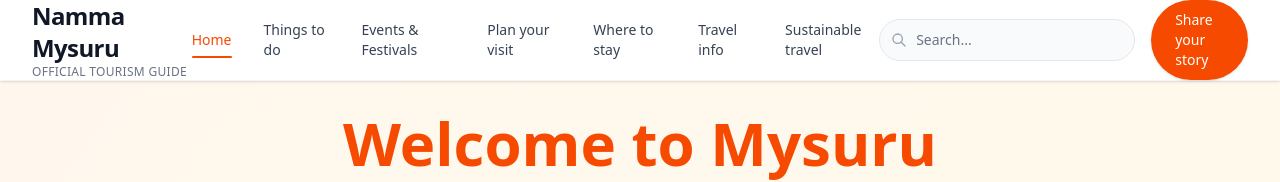
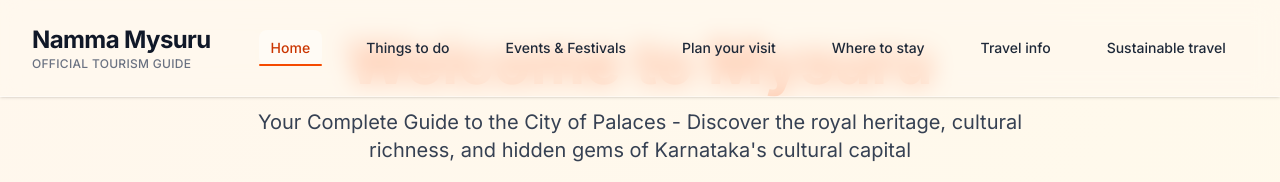
Before and after one commit to BHUVANBN/VisitMysuru, a React (Vite) app: page / in a window 1280 px wide. Shown: the top 182 px of the page. Built offline with nearby package versions, Linux system fonts and the light colour scheme.

Commit message:
Changes done on Navbar

```diff
--- a/index.html
+++ b/index.html
@@ -19,7 +19,7 @@
     <link rel="preconnect" href="https://fonts.gstatic.com" crossorigin>
     <link href="https://fonts.googleapis.com/css2?family=Inter:wght@300;400;500;600;700&display=swap" rel="stylesheet">
   </head>
-  <body>
+  <body class="min-h-screen bg-gradient-to-br from-orange-100 via-blue-100 to-blue-200">
     <div id="root"></div>
     <script type="module" src="/src/main.jsx"></script>
   </body>
--- a/src/App.css
+++ b/src/App.css
@@ -12,9 +12,11 @@ html {
 }
 
 body {
-  margin: 0;
-  padding: 0;
-  background-color: #fafafa;
+
+min-height: 100vh;
+  background: linear-gradient(135deg, #daa139 0%, #85b1de 100%);
+  /* #ffe5b4 is a light orange, #a7c7e7 is a light blue */
+  font-family: 'Inter', sans-serif;
 }
 
 /* Custom scrollbar for webkit browsers */
--- a/src/components/Hero.jsx
+++ b/src/components/Hero.jsx
@@ -1,6 +1,6 @@
 const Hero = () => {
   return (
-    <section className="relative bg-gray-900 min-h-screen flex items-center">
+    <section className="relative bg-gray-900 h-screen flex items-center justify-center">
       {/* Background Image */}
       <div className="absolute inset-0">
         <img
@@ -12,7 +12,7 @@ const Hero = () => {
       </div>
 
       {/* Content */}
-      <div className="relative max-w-7xl mx-auto px-4 sm:px-6 lg:px-8 text-center">
+      <div className="relative max-w-7xl mx-auto px-4 sm:px-6 lg:px-8 text-center z-10 mt-20">
         <div className="max-w-3xl mx-auto">
           <h1 className="text-4xl md:text-6xl font-bold text-white mb-6">
             Welcome to Mysuru
@@ -32,7 +32,7 @@ const Hero = () => {
       </div>
 
       {/* Scroll Indicator */}
-      <div className="absolute bottom-8 left-1/2 transform -translate-x-1/2">
+      <div className="absolute bottom-8 left-1/2 transform -translate-x-1/2 z-10">
         <div className="animate-bounce">
           <svg className="w-6 h-6 text-white" fill="none" stroke="currentColor" viewBox="0 0 24 24">
             <path strokeLinecap="round" strokeLinejoin="round" strokeWidth={2} d="M19 14l-7 7m0 0l-7-7m7 7V3" />
--- a/src/components/Navigation.jsx
+++ b/src/components/Navigation.jsx
@@ -1,9 +1,38 @@
-import { useState } from 'react'
+import { useState, useEffect } from 'react'
 import { Link, useLocation } from 'react-router-dom'
 
 const Navigation = () => {
   const [isMenuOpen, setIsMenuOpen] = useState(false)
+  const [scrolled, setScrolled] = useState(false)
+  const [showSearchAndCTA, setShowSearchAndCTA] = useState(true)
+  const [lastScrollY, setLastScrollY] = useState(0)
   const location = useLocation()
+
+  useEffect(() => {
+    const handleScroll = () => {
+      const currentScrollY = window.scrollY;
+
+      // Set scrolled state for styling
+      setScrolled(currentScrollY > 80);
+
+      // Show/hide search and CTA based on scroll direction
+      if (currentScrollY < 20) {
+        // At the top, always show and ensure top bar is hidden
+        setShowSearchAndCTA(true);
+      } else if (currentScrollY > lastScrollY) {
+        // Scrolling down, hide
+        setShowSearchAndCTA(false);
+      } else if (currentScrollY < lastScrollY - 10) {
+        // Scrolling up with some threshold to prevent flickering
+        setShowSearchAndCTA(true);
+      }
+
+      setLastScrollY(currentScrollY);
+    };
+
+    window.addEventListener('scroll', handleScroll);
+    return () => window.removeEventListener('scroll', handleScroll);
+  }, [lastScrollY]);
 
   const navigationItems = [
     { name: 'Home', path: '/' },
@@ -18,27 +47,41 @@ const Navigation = () => {
   const isActive = (path) => location.pathname === path
 
   return (
-    <nav className="bg-white shadow-sm sticky top-0 z-50 border-b border-gray-100">
-      <div className="max-w-7xl mx-auto">
-        <div className="flex justify-between items-center h-20 px-4 sm:px-6 lg:px-8">
-          {/* Logo */}
-          <Link to="/" className="flex items-center">
+    <>
+      {/* Main Navigation */}
+      <nav className={`fixed left-0 right-0 z-50 transition-all duration-500 ease-out ${
+        scrolled ? 'top-0 py-4 px-6' : 'top-0 py-0 px-0'
+      }`}>
+        <div className={`transition-all duration-500 ease-out ${
+          scrolled
+            ? 'max-w-7xl mx-auto bg-orange-50/80 backdrop-blur-xl border border-white/50 rounded-2xl shadow-2xl shadow-orange-200/20'
+            : 'w-full bg-orange-50/70 backdrop-blur-md shadow-sm border-b border-white/40'
+        }`}>
+          <div className="flex items-center justify-between px-8 py-6">
+
+            {/* Logo Section - Left */}
+            <Link to="/" className="flex items-center flex-shrink-0 group">
               <div className="flex flex-col">
-              <div className="text-2xl font-bold text-gray-900 tracking-tight">Namma Mysuru</div>
-              <div className="text-xs text-gray-500 font-medium tracking-wide uppercase">Official Tourism Guide</div>
+                <div className="text-2xl font-bold text-gray-900 tracking-tight group-hover:text-orange-600 transition-colors duration-300">
+                  Namma Mysuru
+                </div>
+                <div className="text-xs text-gray-500 font-medium tracking-wide uppercase">
+                  Official Tourism Guide
+                </div>
               </div>
             </Link>
 
-          {/* Desktop Navigation */}
-          <div className="hidden lg:flex items-center space-x-8">
+            {/* Center Navigation - Desktop */}
+            <div className="hidden xl:flex items-center justify-center flex-1 mx-12">
+              <div className="flex items-center space-x-8">
                 {navigationItems.map((item) => (
                   <Link
                     key={item.path}
                     to={item.path}
-                className={`text-sm font-medium transition-colors duration-200 relative py-2 ${
+                    className={`relative text-sm font-medium px-3 py-2 rounded-lg transition-all duration-300 whitespace-nowrap group ${
                       isActive(item.path)
-                    ? 'text-orange-600'
-                    : 'text-gray-700 hover:text-orange-600'
+                        ? 'text-orange-700 bg-white/40'
+                        : 'text-gray-800 hover:text-orange-700 hover:bg-white/30'
                     }`}
                   >
                     {item.name}
@@ -48,34 +91,114 @@ const Navigation = () => {
                   </Link>
                 ))}
               </div>
+            </div>
 
-          {/* Search and CTA */}
-          <div className="hidden lg:flex items-center space-x-4">
+            {/* Right Section - Search and CTA (Only when not scrolled) */}
+            <div className={`hidden xl:flex items-center space-x-4 flex-shrink-0 transition-all duration-300 ease-out transform ${
+              !scrolled ? 'translate-x-0 opacity-100' : 'translate-x-4 opacity-0 pointer-events-none'
+            }`}>
               <div className="relative">
                 <div className="absolute inset-y-0 left-0 pl-3 flex items-center pointer-events-none">
-                <svg className="h-4 w-4 text-gray-400" fill="none" viewBox="0 0 24 24" stroke="currentColor">
+                  <svg className="h-4 w-4 text-gray-500" fill="none" viewBox="0 0 24 24" stroke="currentColor">
                     <path strokeLinecap="round" strokeLinejoin="round" strokeWidth={2} d="M21 21l-6-6m2-5a7 7 0 11-14 0 7 7 0 0114 0z" />
                   </svg>
                 </div>
                 <input
                   type="text"
                   placeholder="Search..."
-                className="block w-64 pl-9 pr-3 py-2.5 border border-gray-200 rounded-full text-sm bg-gray-50 placeholder-gray-500 focus:outline-none focus:ring-2 focus:ring-orange-500 focus:border-transparent focus:bg-white transition-all duration-200"
+                  className="block w-48 pl-9 pr-3 py-2.5 border border-white/40 bg-white/50 backdrop-blur-sm rounded-full text-sm placeholder-gray-500 focus:outline-none focus:ring-2 focus:ring-orange-500 focus:border-white/60 focus:bg-white/70 transition-all duration-500"
                 />
               </div>
               <Link
                 to="/contribute"
-              className="bg-orange-600 hover:bg-orange-700 text-white px-6 py-2.5 rounded-full text-sm font-medium transition-colors duration-200 shadow-sm hover:shadow-md"
+                className="px-6 py-2.5 bg-orange-600 hover:bg-orange-700 text-white rounded-full text-sm font-medium transition-all duration-500 shadow-sm hover:shadow-lg whitespace-nowrap transform hover:scale-105 border border-white/20"
               >
                 Share your story
               </Link>
             </div>
 
+            {/* Tablet Navigation */}
+            <div className="hidden lg:flex xl:hidden items-center justify-center flex-1 mx-8">
+              <div className="flex items-center space-x-4">
+                {navigationItems.slice(0, 5).map((item) => (
+                  <Link
+                    key={item.path}
+                    to={item.path}
+                    className={`relative text-sm font-medium px-2 py-2 rounded-lg transition-all duration-300 whitespace-nowrap ${
+                      isActive(item.path)
+                        ? 'text-orange-700 bg-white/40'
+                        : 'text-gray-800 hover:text-orange-700 hover:bg-white/30'
+                    }`}
+                  >
+                    {item.name}
+                    {isActive(item.path) && (
+                      <div className="absolute bottom-0 left-0 right-0 h-0.5 bg-orange-600 rounded-full"></div>
+                    )}
+                  </Link>
+                ))}
+
+                {/* More Dropdown */}
+                <div className="relative group">
+                  <button className={`text-sm font-medium py-2 px-2 flex items-center rounded-lg transition-all duration-300 ${
+                    scrolled
+                      ? 'text-gray-800 hover:text-orange-700 hover:bg-white/40'
+                      : 'text-gray-800 hover:text-orange-700 hover:bg-white/30'
+                  }`}>
+                    More
+                    <svg className="w-4 h-4 ml-1 transition-transform group-hover:rotate-180 duration-300" fill="none" stroke="currentColor" viewBox="0 0 24 24">
+                      <path strokeLinecap="round" strokeLinejoin="round" strokeWidth={2} d="M19 9l-7 7-7-7" />
+                    </svg>
+                  </button>
+                  <div className={`absolute right-0 mt-2 w-48 rounded-xl shadow-xl opacity-0 invisible group-hover:opacity-100 group-hover:visible transition-all duration-300 z-10 ${
+                    scrolled
+                      ? 'bg-orange-50/90 backdrop-blur-xl border border-white/50'
+                      : 'bg-orange-50/85 backdrop-blur-lg border border-white/40'
+                  }`}>
+                    <div className="py-2">
+                      {navigationItems.slice(5).map((item) => (
+                        <Link
+                          key={item.path}
+                          to={item.path}
+                          className={`block px-4 py-3 text-sm transition-all duration-200 rounded-lg mx-2 ${
+                            isActive(item.path)
+                              ? 'text-orange-700 bg-white/60'
+                              : 'text-gray-800 hover:text-orange-700 hover:bg-white/50'
+                          }`}
+                        >
+                          {item.name}
+                        </Link>
+                      ))}
+                    </div>
+                  </div>
+                </div>
+              </div>
+            </div>
+
+            {/* Tablet Search and CTA (Only when not scrolled) */}
+            <div className={`hidden lg:flex xl:hidden items-center space-x-3 flex-shrink-0 transition-all duration-300 ease-out transform ${
+              !scrolled ? 'translate-x-0 opacity-100' : 'translate-x-4 opacity-0 pointer-events-none'
+            }`}>
+              <button className="p-2 text-gray-700 hover:text-gray-900 hover:bg-white/40 rounded-full transition-all duration-500">
+                <svg className="h-5 w-5" fill="none" viewBox="0 0 24 24" stroke="currentColor">
+                  <path strokeLinecap="round" strokeLinejoin="round" strokeWidth={2} d="M21 21l-6-6m2-5a7 7 0 11-14 0 7 7 0 0114 0z" />
+                </svg>
+              </button>
+              <Link
+                to="/contribute"
+                className="px-4 py-2 bg-orange-600 hover:bg-orange-700 text-white rounded-full text-sm font-medium transition-all duration-500 shadow-sm hover:shadow-md transform hover:scale-105 border border-white/20"
+              >
+                Share
+              </Link>
+            </div>
+
             {/* Mobile menu button */}
-          <div className="lg:hidden">
             <button
               onClick={() => setIsMenuOpen(!isMenuOpen)}
-              className="inline-flex items-center justify-center p-2 rounded-md text-gray-600 hover:text-gray-900 hover:bg-gray-100 focus:outline-none focus:ring-2 focus:ring-orange-500 transition-colors"
+              className={`lg:hidden p-2 rounded-lg focus:outline-none focus:ring-2 focus:ring-orange-500 transition-all duration-300 ${
+                scrolled
+                  ? 'text-gray-700 hover:text-gray-900 hover:bg-white/40'
+                  : 'text-gray-700 hover:text-gray-900 hover:bg-white/30'
+              }`}
             >
               <svg className="h-6 w-6" fill="none" viewBox="0 0 24 24" stroke="currentColor">
                 {isMenuOpen ? (
@@ -86,24 +209,33 @@ const Navigation = () => {
               </svg>
             </button>
           </div>
-        </div>
 
           {/* Mobile Navigation Menu */}
           {isMenuOpen && (
-          <div className="lg:hidden border-t border-gray-100 bg-white">
-            <div className="px-4 pt-4 pb-6 space-y-1">
-              {/* Mobile Search */}
-              <div className="mb-4">
+            <div className={`lg:hidden transition-all duration-500 ease-out ${
+              scrolled
+                ? 'bg-orange-50/90 backdrop-blur-xl border-t border-white/30 rounded-b-2xl'
+                : 'border-t border-white/30 bg-orange-50/80 backdrop-blur-md'
+            }`}>
+              <div className="px-6 pt-4 pb-6 space-y-1">
+                {/* Mobile Search - Only show when not scrolled */}
+                <div className={`mb-4 transition-all duration-300 ease-out transform ${
+                  !scrolled ? 'translate-y-0 opacity-100 max-h-20' : '-translate-y-4 opacity-0 max-h-0 overflow-hidden'
+                }`}>
                   <div className="relative">
                     <div className="absolute inset-y-0 left-0 pl-3 flex items-center pointer-events-none">
-                    <svg className="h-4 w-4 text-gray-400" fill="none" viewBox="0 0 24 24" stroke="currentColor">
+                      <svg className="h-4 w-4 text-gray-500" fill="none" viewBox="0 0 24 24" stroke="currentColor">
                         <path strokeLinecap="round" strokeLinejoin="round" strokeWidth={2} d="M21 21l-6-6m2-5a7 7 0 11-14 0 7 7 0 0114 0z" />
                       </svg>
                     </div>
                     <input
                       type="text"
                       placeholder="Search..."
-                    className="block w-full pl-9 pr-3 py-3 border border-gray-200 rounded-lg text-sm bg-gray-50 placeholder-gray-500 focus:outline-none focus:ring-2 focus:ring-orange-500 focus:border-transparent"
+                      className={`block w-full pl-9 pr-3 py-3 border rounded-lg text-sm placeholder-gray-500 focus:outline-none focus:ring-2 focus:ring-orange-500 focus:border-white/60 transition-all duration-300 ${
+                        scrolled
+                          ? 'border-white/40 bg-white/60 backdrop-blur-sm'
+                          : 'border-white/40 bg-white/50 backdrop-blur-sm'
+                      }`}
                     />
                   </div>
                 </div>
@@ -114,22 +246,28 @@ const Navigation = () => {
                     key={item.path}
                     to={item.path}
                     onClick={() => setIsMenuOpen(false)}
-                  className={`block px-3 py-3 text-base font-medium transition-colors ${
+                    className={`block px-3 py-3 text-base font-medium transition-all duration-300 rounded-lg ${
                       isActive(item.path)
-                      ? 'text-orange-600 bg-orange-50 rounded-lg'
-                      : 'text-gray-700 hover:text-orange-600 hover:bg-gray-50 rounded-lg'
+                        ? 'text-orange-700 bg-white/60'
+                        : 'text-gray-800 hover:text-orange-700 hover:bg-white/50'
                     }`}
                   >
                     {item.name}
                   </Link>
                 ))}
 
-              {/* Mobile CTA */}
-              <div className="pt-4 border-t border-gray-100">
+                {/* Mobile CTA - Only show when not scrolled */}
+                <div className={`pt-4 border-t border-white/30 transition-all duration-300 ease-out transform ${
+                  !scrolled ? 'translate-y-0 opacity-100 max-h-20' : '-translate-y-4 opacity-0 max-h-0 overflow-hidden'
+                }`}>
                   <Link
                     to="/contribute"
                     onClick={() => setIsMenuOpen(false)}
-                  className="block w-full bg-orange-600 hover:bg-orange-700 text-white px-4 py-3 rounded-lg text-center font-medium transition-colors"
+                    className={`block w-full px-4 py-3 rounded-lg text-center font-medium transition-all duration-500 transform hover:scale-[1.02] border ${
+                      scrolled
+                        ? 'bg-orange-600/90 hover:bg-orange-700 text-white backdrop-blur-sm border-white/30'
+                        : 'bg-orange-600 hover:bg-orange-700 text-white border-white/20'
+                    }`}
                   >
                     Share your story
                   </Link>
@@ -139,6 +277,7 @@ const Navigation = () => {
           )}
         </div>
       </nav>
+    </>
   )
 }
 
--- a/src/index.css
+++ b/src/index.css
@@ -1 +1,8 @@
 @import "tailwindcss";
+
+body {
+  min-height: 100vh;
+  background: linear-gradient(135deg, #ffe5b4 0%, #a7c7e7 100%);
+  background-attachment: fixed;
+  font-family: 'Inter', sans-serif;
+}
```
Lines whose indentation alone changed are shown as unchanged.
